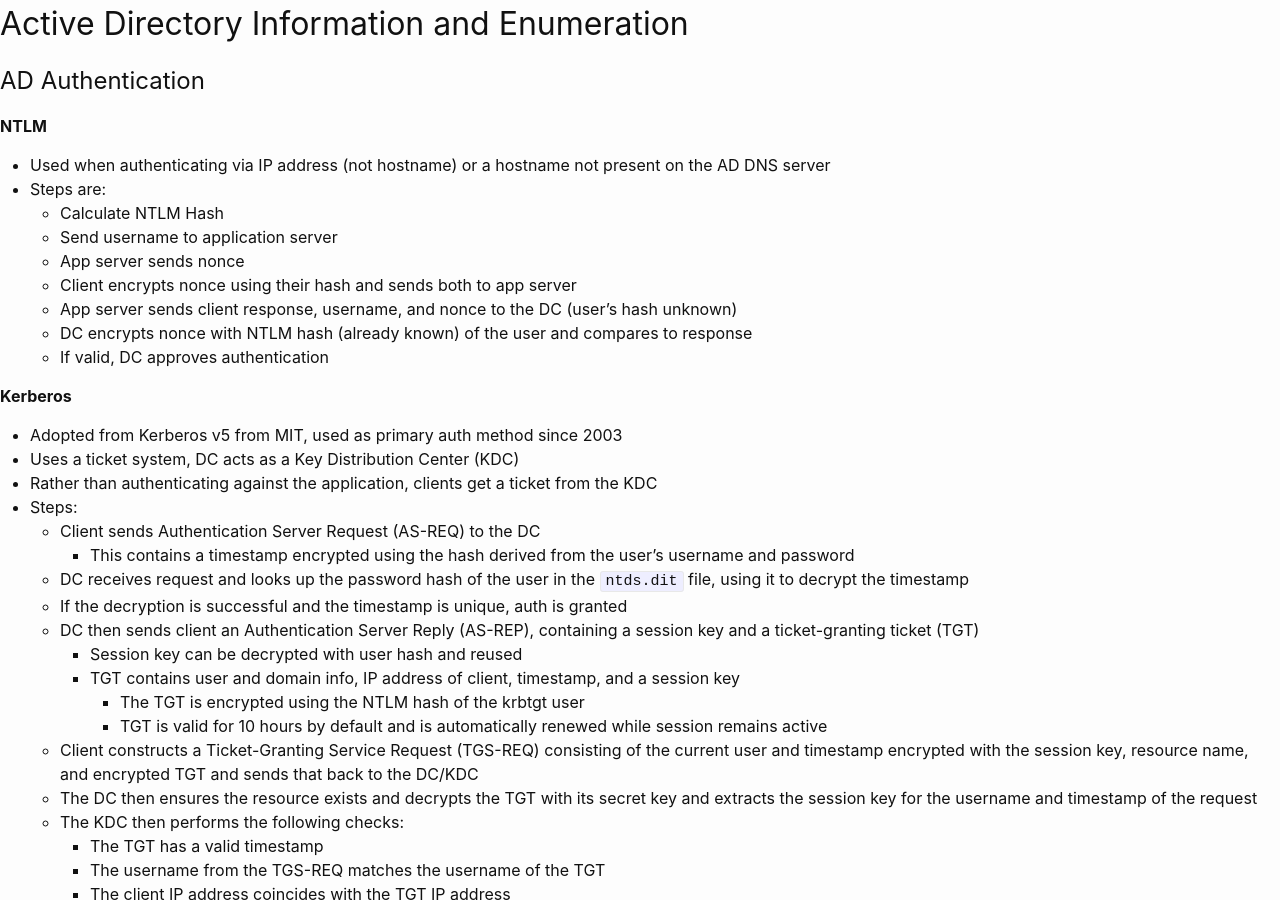
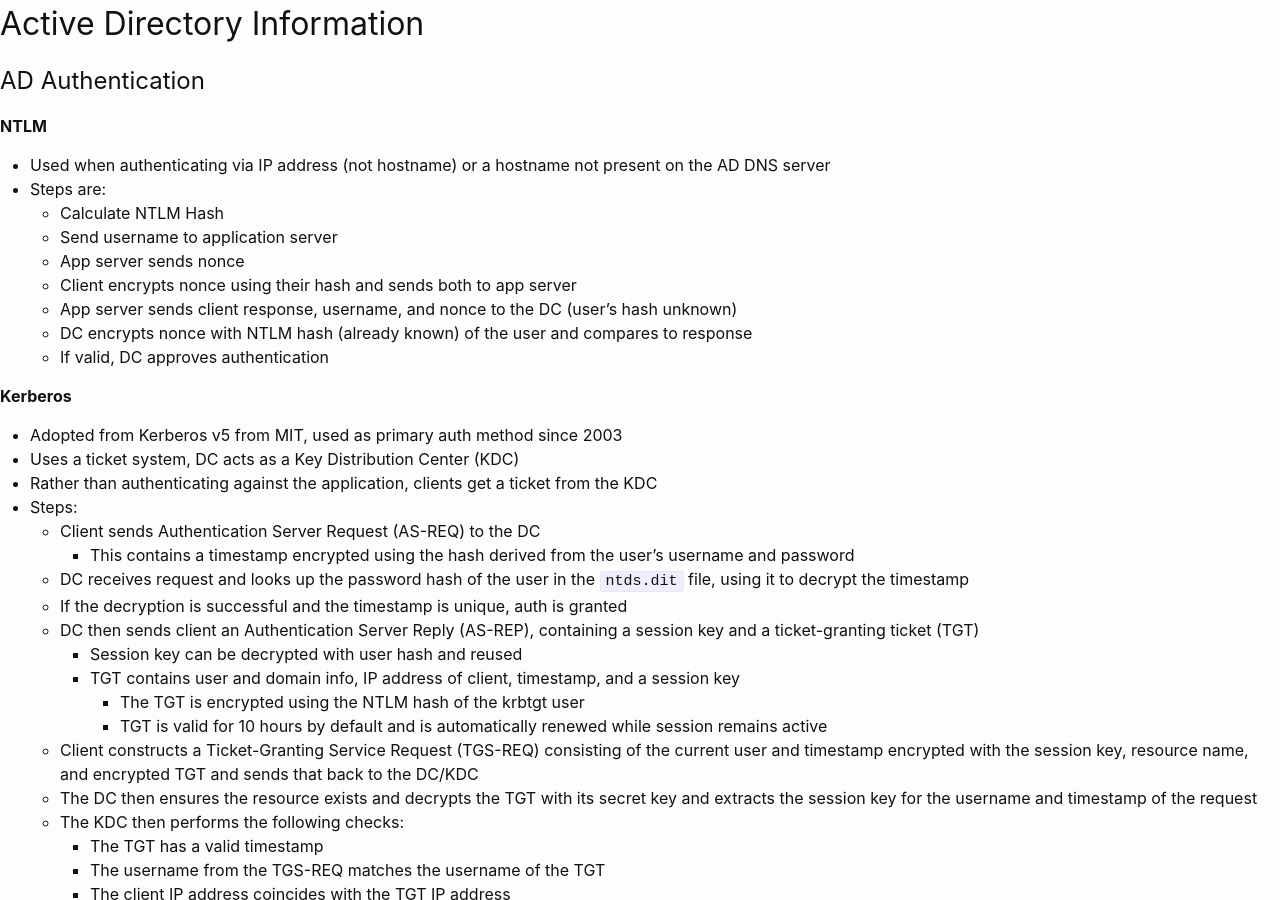
Before and after one commit to KhaelK138/KhaelK138.github.io, a Jekyll site: the page built from markdown/ADInformation.md, in a window 1280 px wide and 900 px high. Built offline with Jekyll 4.4.1, drawn with Linux system fonts in a browser that asks for light colours; our own code applies the rules of GitHub Pages for plain Markdown files.

Commit message:
fixed markdown issues

```diff
--- a/markdown/ADInformation.md
+++ b/markdown/ADInformation.md
@@ -1,6 +1,6 @@
 ---
 layout: blank
-pagetitle: Active Directory Information and Enumeration
+pagetitle: Active Directory Information
 ---
 
 ## AD Authentication
--- a/notes.html
+++ b/notes.html
@@ -46,7 +46,7 @@
 <div class="section">
   <h2>AD and CorpSec</h2>
   <ul>
-    <li><a href="./markdown/ADInformation.html">Active Directory Information and Enumeration</a></li>
+    <li><a href="./markdown/ADInformation.html">Active Directory Information</a></li>
     <li><a href="./markdown/ADExploitation.html">Active Directory Exploitation</a></li>
     <li><a href="./markdown/ADPivoting.html">Pivoting via Active Directory</a></li>
     <li><a href="./markdown/Internals.html">Internal Network Assessments</a></li>
```
Also changed, not shown: markdown/ADExploitation.md (+9 -0 lines), markdown/BluetoothLowEnergy.md (+1 -0 lines).
